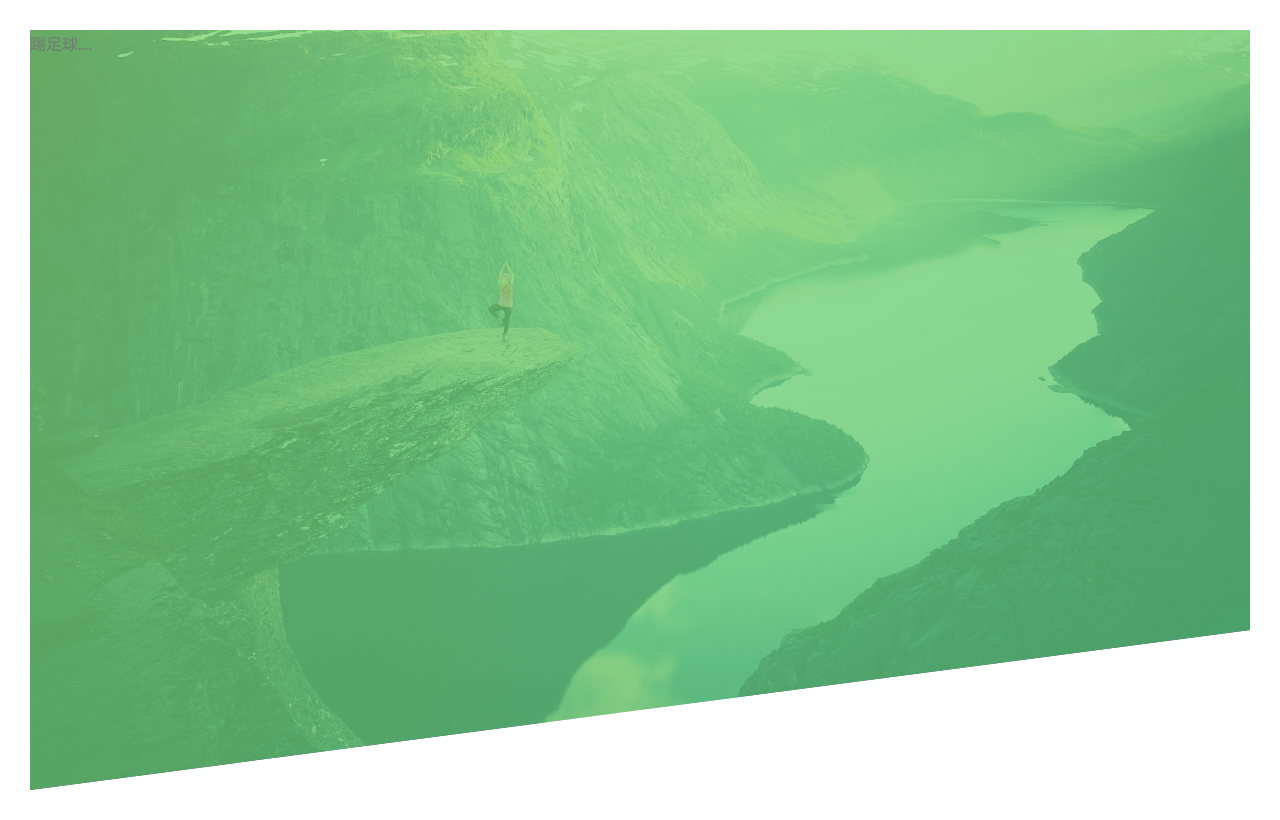
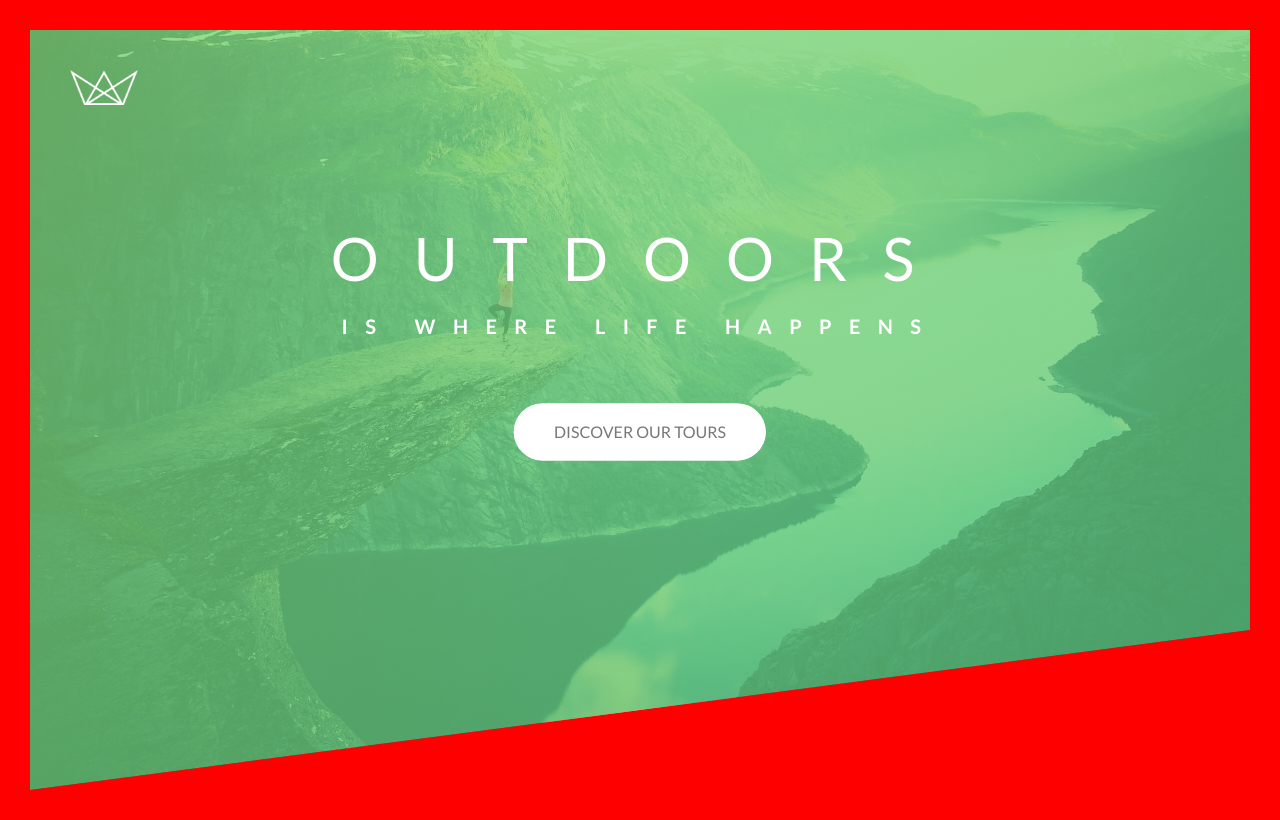
Before and after one commit to chiyinluk/Advanced_CSS_Course, a plain HTML site: page Natours/starter/index.html in a window 1280 px wide. Drawn offline with Linux system fonts and the light colour scheme; files that its build step writes are made by us from their sources.

Commit message:
Animation Buttons

```diff
--- a/Natours/starter/css/style.css
+++ b/Natours/starter/css/style.css
@@ -10,7 +10,8 @@
 * {
     margin: 0;
     pad: 0;
-    box-sizing: border-box;
+    box-sizing: border-box
+    ;
 }
 
 body {
@@ -20,6 +21,9 @@
     line-height: 1.7;
     color: #777;
     padding: 30px;
+
+    background-color: red;
+    backface-visibility: hidden;
 }
 
 .header{
@@ -31,5 +35,152 @@
     url(../img/hero.jpg);
     background-size: cover;
     background-position: top;
+    position: relative;
+
     clip-path: polygon(0 0, 100% 0, 100% 75vh, 0 100%);
 }
+
+.logo-box{
+    position: absolute;
+    top: 40px;
+    left: 40px;
+}
+
+.logo {
+    height: 35px;
+}
+
+.text-box {
+    position: absolute;
+    top: 40%;
+    left: 50%;
+    transform: translate(-50%, -50%);
+
+    text-align: center;
+}
+
+.heading-primary {
+    color: #ffffff;
+    text-transform: uppercase;
+    margin-bottom: 60px;
+}
+
+.heading-primary-main {
+    display: block;
+    font-size: 60px;
+    font-weight: 400;
+    letter-spacing: 35px;
+    animation-name: moveInLeft;
+    animation-duration: 1s;
+    animation-timing-function: ease-out;
+}
+
+.heading-primary-sub {
+    display: block;
+    font-size: 20px;
+    font-weight: 700;
+    letter-spacing: 17.4px;
+
+    animation: moveInRight 1s ease-out;
+}
+
+@keyframes moveInLeft {
+    0% {
+        opacity: 0;
+        transform: translateX(-100px);
+    }
+
+    80% {
+        transform: translateX(10px);
+    }
+
+    100% {
+        opacity: 1;
+        transform: translate(0);
+    }
+}
+
+@keyframes moveInRight {
+    0% {
+        opacity: 0;
+        transform: translateX(100px);
+    }
+
+    80% {
+        transform: translateX(-10px);
+    }
+
+    100% {
+        opacity: 1;
+        transform: translate(0);
+    }
+}
+
+@keyframes moveInBottom {
+    0% {
+        opacity: 0;
+        transform: translateY(30px);
+    }
+
+
+    100% {
+        opacity: 1;
+        transform: translate(0);
+    }
+}
+
+
+.btn:link,
+.btn:visited {
+    text-transform: uppercase;
+    text-decoration: none;
+    padding: 15px 40px;
+    display: inline-block;
+    border-radius: 100px;
+    transition: all 0.2s;
+    position: relative;
+
+}
+
+.btn:hover {
+    transform: translateY(-3px);
+    box-shadow: 0 10px 20px rgba(0, 0, 0, 0.2);
+}
+
+.btn:active {
+    transform: translateY(-1px);
+    box-shadow: 0 5px 10px rgba(0, 0, 0, 0.2);
+}
+
+.btn-white {
+    background-color: #fff;
+    color: #777;
+}
+
+.btn::after {
+    content: "";
+    display: inline-block;
+    height: 100%;
+    width: 100%;
+    border-radius: 100px;
+    position: absolute;
+    top: 0;
+    left: 0;
+    z-index: -1;
+    transition: all 0.4s;
+}
+
+.btn-white::after {
+    background-color:#fff;
+}
+
+.btn:hover::after {
+    transform: scaleX(1.4) scaleY(1.6);
+    opacity: 0;
+}
+
+
+.btn-animated {
+    animation: moveInBottom 1s ease-out .75s;
+    animation-fill-mode: backwards;
+}
--- a/Natours/starter/index.html
+++ b/Natours/starter/index.html
@@ -14,7 +14,21 @@
     </head>
     <body>
         <header class="header">
-            踢足球....
+            <div class="logo-box">
+                <img src="img/logo-white.png" alt="Logo" class="logo">
+            </div>
+
+            <div class="text-box">
+                <h1 class="heading-primary">
+                    <span class="heading-primary-main">Outdoors</span>
+                    <span class="heading-primary-sub">is where life happens</span>
+                </h1>
+
+                <a href="#" class="btn btn-white btn-animated">
+                    Discover our tours
+                </a>
+            </div>
+
         </header>
 
     </body>
```
